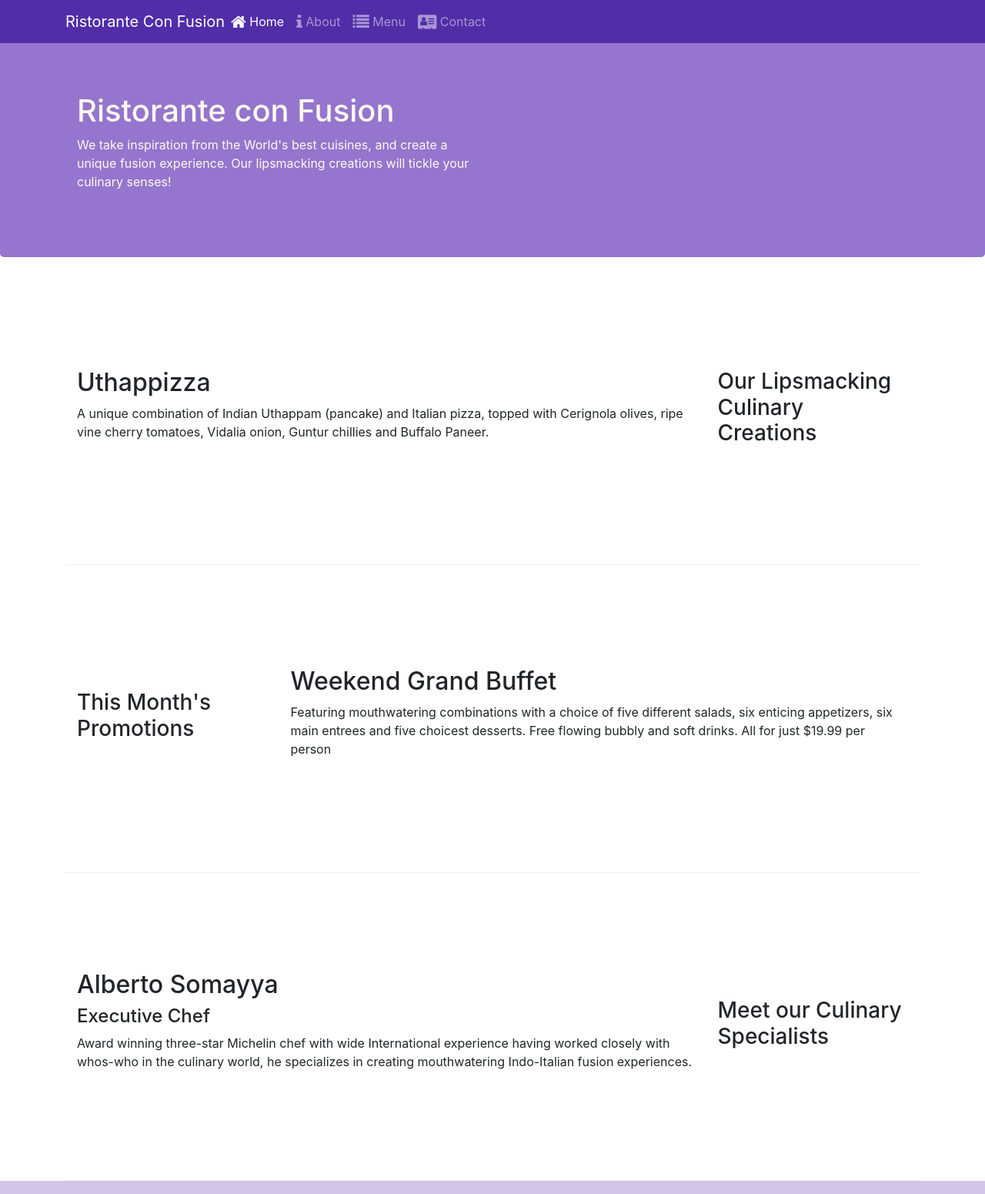
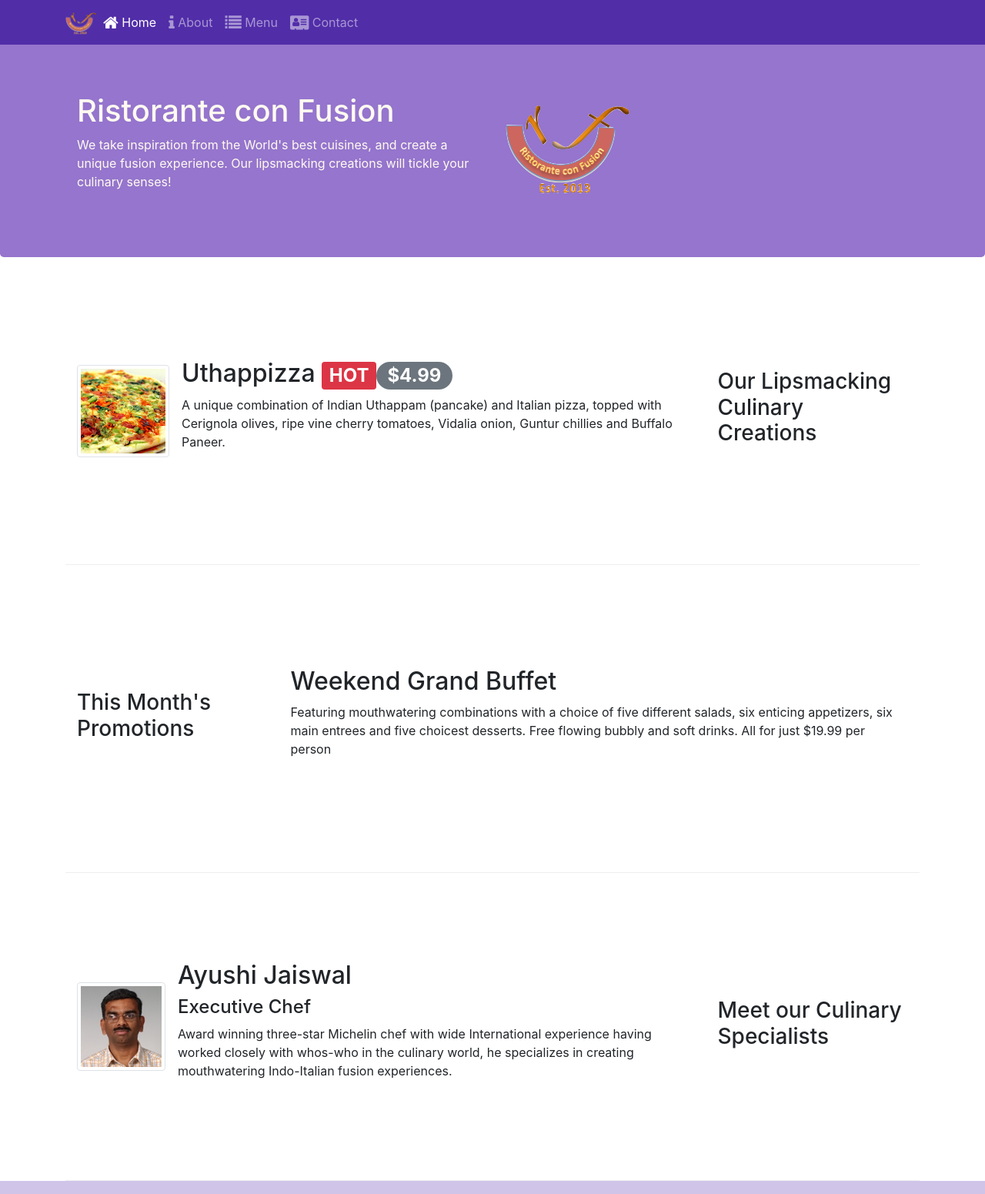
Before and after one commit to ayushijaiswal123/Coursera-WebUIFrameworks, a website: page index.html in a window 1280 px wide. Shown: the top 1551 px of the page at 77% size. Drawn offline with nearby package versions, Linux system fonts and the light colour scheme.

Commit message:
Alertion

```diff
--- a/index.html
+++ b/index.html
@@ -20,8 +20,7 @@
             <button class="navbar-toggler" type="button" data-toggle="collapse" data-target="#Navbar">
                 <span class="navbar-toggler-icon"></span>
             </button>
-
-           <a class="navbar-brand mr-auto" href="#">Ristorante Con Fusion</a>
+            <a class="navbar-brand mr-auto" href="#"><img src="img/logo.png" height="30" width="41"></a>
            <div class="collapse navbar-collapse" id="Navbar">
             <ul class="navbar-nav mr-auto">
                 <li class="nav-item active"><a class="nav-link" href="#"><span class="fa fa-home fa-lg"></span> Home</a></li>
@@ -41,7 +40,8 @@
                     <h1>Ristorante con Fusion</h1>
                     <p>We take inspiration from the World's best cuisines, and create a unique fusion experience. Our lipsmacking creations will tickle your culinary senses!</p>
                 </div>
-                <div class="col-12 col-sm">
+                <div class="col-12 col-sm align-self-center">
+                    <img src="img/logo.png" class="img-fluid">
                 </div>
             </div>
         </div>
@@ -53,8 +53,17 @@
                 <h3>Our Lipsmacking Culinary Creations</h3>
             </div>
             <div class="col col-sm order-sm-first col-md">
-                <h2>Uthappizza</h2>
-                <p>A unique combination of Indian Uthappam (pancake) and Italian pizza, topped with Cerignola olives, ripe vine cherry tomatoes, Vidalia onion, Guntur chillies and Buffalo Paneer.</p>
+                <div class="media">
+                    <img class="d-flex mr-3 img-thumbnail align-self-center"
+                            src="img/uthappizza.png" alt="Uthappizza">
+                    <div class="media-body">
+                        <h2 class="mt-0">Uthappizza <span class="badge badge-danger">HOT</span><span class="badge badge-pill badge-secondary">$4.99</span></h2>
+                        <p class="d-none d-sm-block">A unique combination of Indian Uthappam (pancake) and
+                            Italian pizza, topped with Cerignola olives, ripe vine
+                            cherry tomatoes, Vidalia onion, Guntur chillies and
+                            Buffalo Paneer.</p>
+                    </div>
+                </div>
             </div>
         </div>
 
@@ -74,9 +83,19 @@
                 <h3>Meet our Culinary Specialists</h3>
             </div>
             <div class="col col-sm order-sm-first col-md">
-                <h2>Alberto Somayya</h2>
-                <h4>Executive Chef</h4>
-                <p>Award winning three-star Michelin chef with wide International experience having worked closely with whos-who in the culinary world, he specializes in creating mouthwatering Indo-Italian fusion experiences. </p>
+                <div class="media">
+                    <img class="d-flex mr-3 img-thumbnail align-self-center"
+                            src="img/alberto.png" alt="Ayushi Jaiswal">
+                    <div class="media-body">
+                        <h2 class="mt-0">Ayushi Jaiswal</h2>
+                        <h4>Executive Chef</h4>
+                        <p class="d-none d-sm-block">Award winning three-star Michelin chef with wide
+                            International experience having worked closely with
+                            whos-who in the culinary world, he specializes in
+                            creating mouthwatering Indo-Italian fusion experiences.
+                            </p>
+                    </div>
+                </div>
             </div>
         </div>
     </div>
```
Also changed, not shown: aboutus.html (+3 -3 lines), contactus.html (+3 -2 lines), img/alberto.png (added), img/buffet.png (added), img/logo.png (added), img/ppp.jpg (added), img/uthappizza.png (added), 1 other file.
